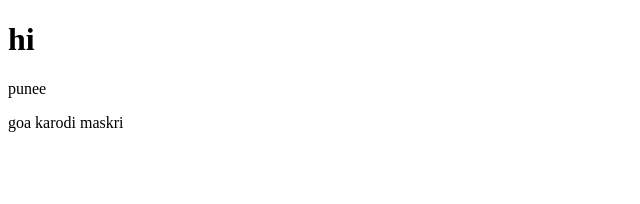
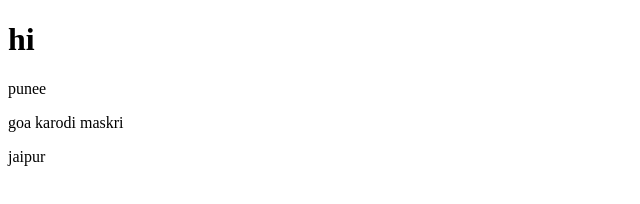
Before and after one commit to Aaryan-Karodi/manager, a plain HTML site: page index.html in a window 1280 px wide. Shown: the full height of the page, 0-640 px from the left. Drawn offline with Linux system fonts and the light colour scheme.

Commit message:
added jaipur

```diff
--- a/index.html
+++ b/index.html
@@ -11,5 +11,6 @@
     goa
     karodi
     maskri
+    <p>jaipur</p>
 </body>
 </html>
```
